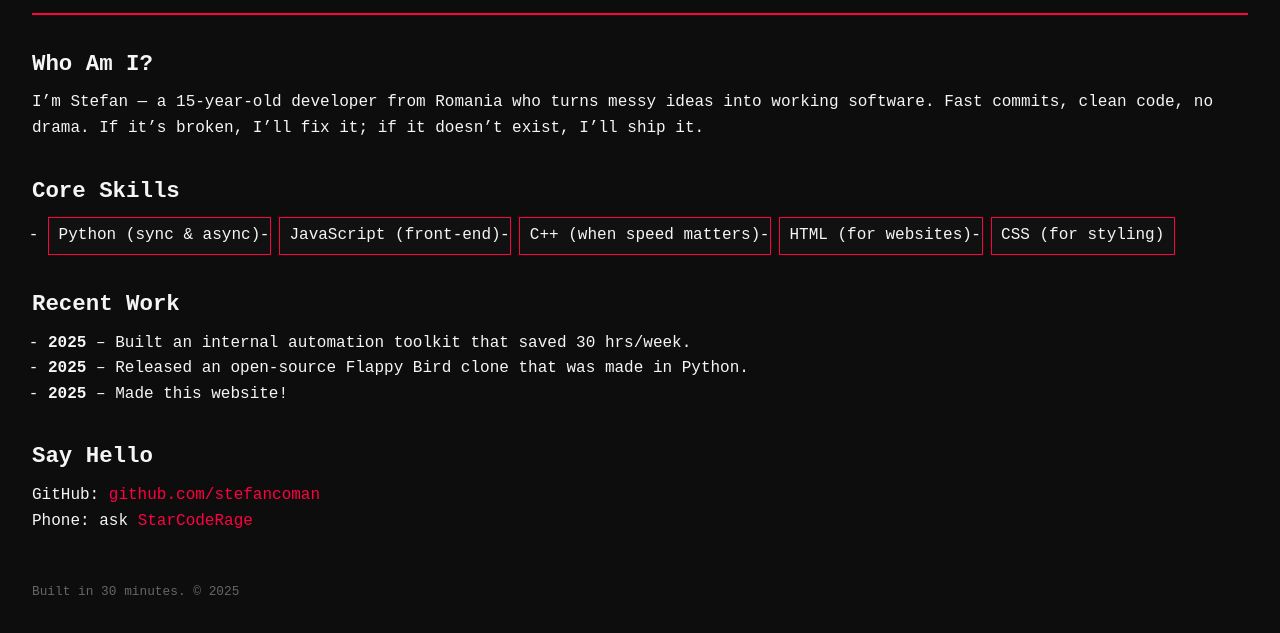
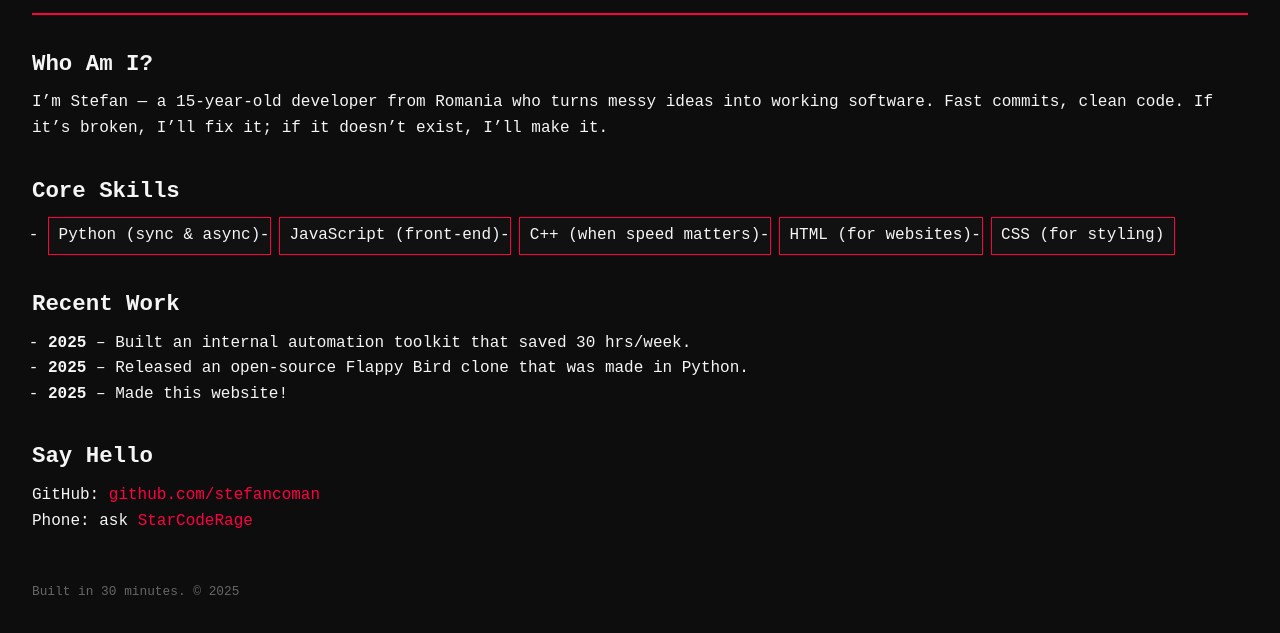
Before and after one commit to stefancoman/stefancoman.github.io, a plain HTML site: page index.html in a window 1280 px wide. Shown: the part 125-758 px from the top of the page. Drawn offline with Linux system fonts and the light colour scheme.

Commit message:
Update index.html

```diff
--- a/index.html
+++ b/index.html
@@ -45,7 +45,7 @@
     <h2>Who Am I?</h2>
     <p>
         I’m Stefan — a 15-year-old developer from Romania who turns messy ideas into working software.
-        Fast commits, clean code, no drama. If it’s broken, I’ll fix it; if it doesn’t exist, I’ll ship it.
+        Fast commits, clean code. If it’s broken, I’ll fix it; if it doesn’t exist, I’ll make it.
     </p>
 </section>
 
```
